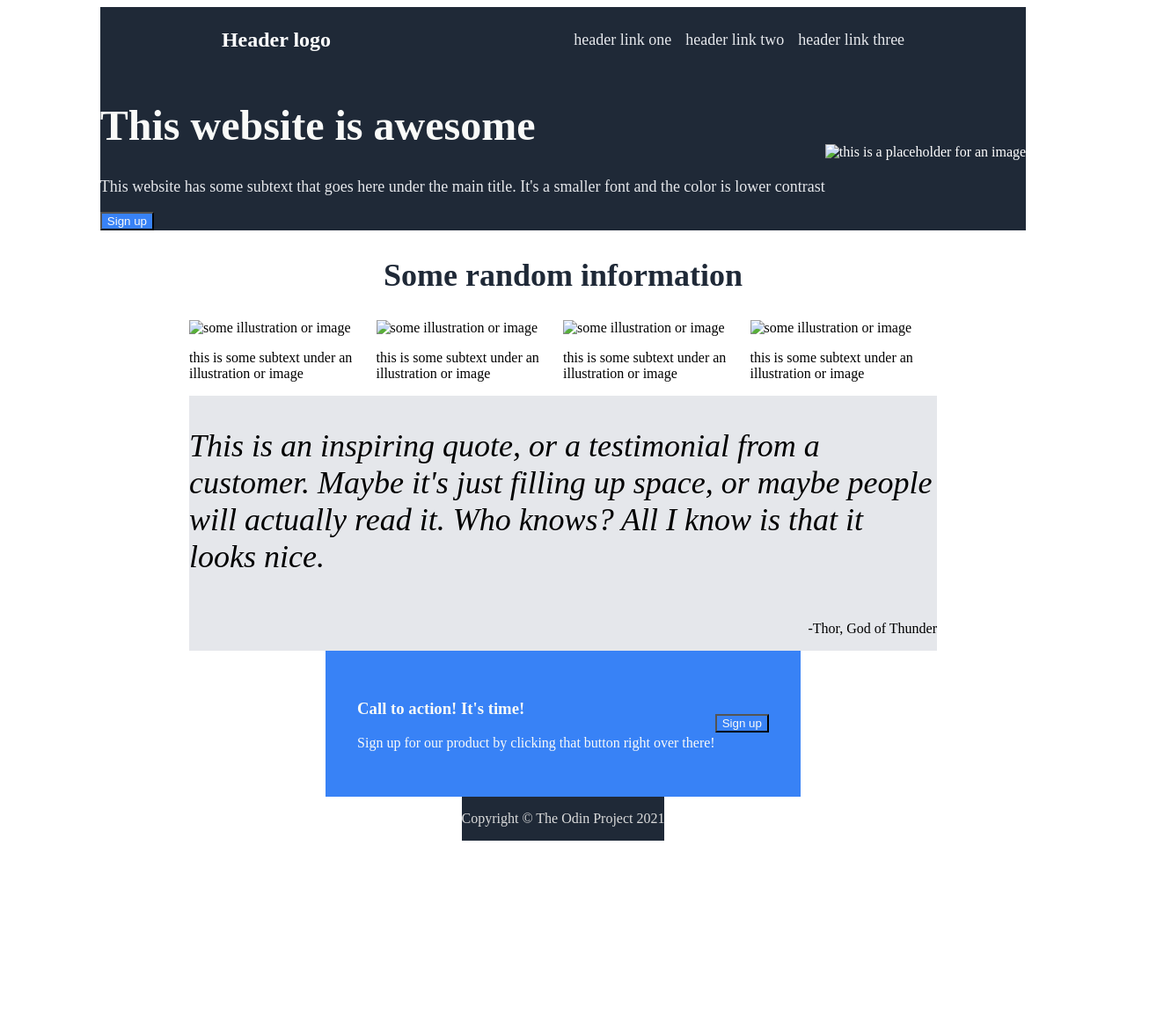
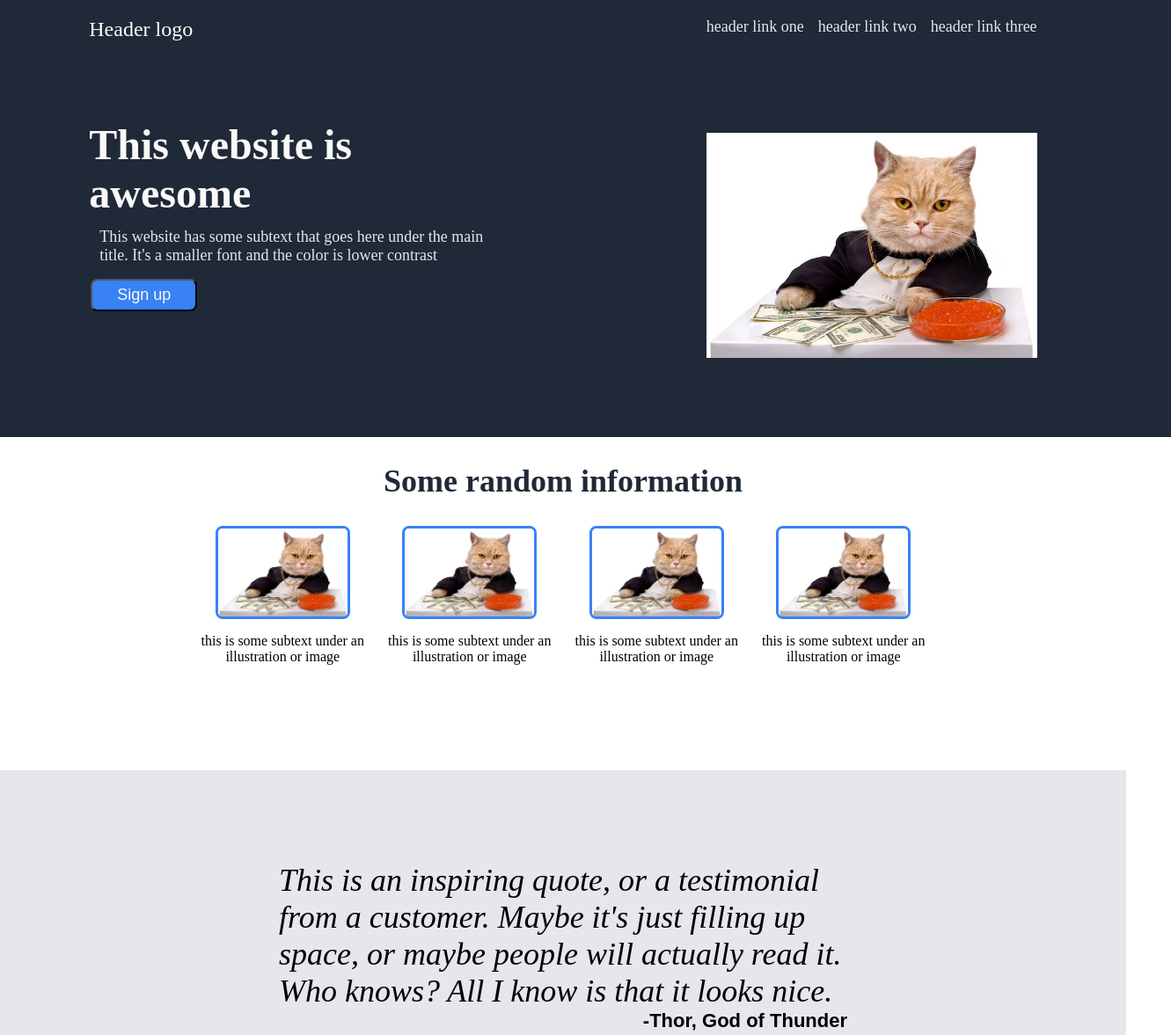
Before and after one commit to mihai-alex/landing-page, a plain HTML site: page index.html in a window 1280 px wide. Shown: the top 1177 px of the page at 88% size, 1331 px wide, since content can reach past the window. Before the commit the page ends 964 px from the top, so only its background shows below. Drawn offline with Linux system fonts and the light colour scheme.

Commit message:
Update CSS style and make minor HTML tweaks

```diff
--- a/index.html
+++ b/index.html
@@ -10,65 +10,66 @@
 </head>
 
 <body>
-    <div class="header">
-        <div class="header-logo-links">
-            <h3>Header logo</h3>
+    <header>
+        <div class="header-logo-content">
+            <span>Header logo</span>
+            <div class="text-and-buttons">
+                <span class="title">This website is awesome</span>
+                <span class="text">This website has some subtext that goes here under the main title. It's a smaller
+                    font and the color
+                    is lower contrast</span>
+                <button type="button">Sign up</button>
+            </div>
+        </div>
+        <div class="header-links-image">
             <div class="links">
                 <a href="#">header link one</a>
                 <a href="#">header link two</a>
                 <a href="#">header link three</a>
             </div>
+            <img src="./img/cat_caviar.jpg" alt="this is a placeholder for an image">
         </div>
-        <div class="header-content">
-            <div class="text-and-buttons">
-                <h1>This website is awesome</h1>
-                <p>This website has some subtext that goes here under the main title. It's a smaller font and the color
-                    is lower contrast</p>
-                <button type="button">Sign up</button>
-            </div>
-            <img src="#" alt="this is a placeholder for an image">
-        </div>
-    </div>
+    </header>
 
     <div class="information-section">
         <h2>Some random information</h2>
         <div class="content">
-            <div class="image-and-subtext-1">
-                <img src="#" alt="some illustration or image">
+            <div class="image-and-subtext">
+                <img src="./img/cat_caviar.jpg" alt="some illustration or image">
                 <p>this is some subtext under an illustration or image</p>
             </div>
-            <div class="image-and-subtext-2">
-                <img src="#" alt="some illustration or image">
+            <div class="image-and-subtext">
+                <img src="./img/cat_caviar.jpg" alt="some illustration or image">
                 <p>this is some subtext under an illustration or image</p>
             </div>
-            <div class="image-and-subtext-3">
-                <img src="#" alt="some illustration or image">
+            <div class="image-and-subtext">
+                <img src="./img/cat_caviar.jpg" alt="some illustration or image">
                 <p>this is some subtext under an illustration or image</p>
             </div>
-            <div class="image-and-subtext-4">
-                <img src="#" alt="some illustration or image">
+            <div class="image-and-subtext">
+                <img src="./img/cat_caviar.jpg" alt="some illustration or image">
                 <p>this is some subtext under an illustration or image</p>
             </div>
         </div>
     </div>
 
     <div class="quote-section">
-        <p class="quote">This is an inspiring quote, or a testimonial from a customer. Maybe it's just filling up
-            space, or maybe people will actually read it. Who knows? All I know is that it looks nice.</p>
-        <p class="author">-Thor, God of Thunder</p>
+        <span class="quote">This is an inspiring quote, or a testimonial from a customer. Maybe it's just filling up
+            space, or maybe people will actually read it. Who knows? All I know is that it looks nice.</span>
+        <span class="author">-Thor, God of Thunder</span>
     </div>
 
     <div class="signup-section">
         <div class="text">
-            <h3>Call to action! It's time!</h3>
-            <p>Sign up for our product by clicking that button right over there!</p>
+            <span class="title">Call to action! It's time!</span>
+            <span class="content">Sign up for our product by clicking that button right over there!</span>
         </div>
         <button type="button">Sign up</button>
     </div>
 
-    <div class="footer">
+    <footer>
         <p>Copyright © The Odin Project 2021</p>
-    </div>
+    </footer>
 </body>
 
 </html>
--- a/style.css
+++ b/style.css
@@ -2,21 +2,73 @@ body {
     display: flex;
     flex-direction: column;
     align-items: center;
+    padding: 0;
+    margin: 0;
 }
 
-.header {
+header {
     color: white;
     background-color: #1F2937;
+    margin: 0;
+    padding-left: 48px;
+    padding-right: 48px;
+    display: flex;
+    justify-content: space-around;
+    align-content: space-between;
+    width: 1285px;
 }
 
-.header h3 {
+header span {
     font-size: 24px;
 }
 
-.header h1 {
+header .title {
     font-size: 48px;
     font-weight: 800;
     color: #F9FAF8;
+}
+
+.header-links-image {
+    display: flex;
+    flex-direction: column;
+    justify-content: space-between;
+    gap: 110px;
+    padding-top: 20px;
+    padding-bottom: 90px;
+}
+
+.header-links-image .links {
+    display: flex;
+    gap: 16px;
+}
+
+.header-logo-content {
+    max-width: 1000px;
+    display: flex;
+    flex-direction: column;
+    gap: 90px;
+    padding-top: 20px;
+    padding-bottom: 90px;
+}
+
+header .text-and-buttons {
+    display: flex;
+    flex-direction: column;
+    justify-content: center;
+    align-items: center;
+    flex-wrap: wrap;
+    width: 494px;
+}
+
+header .text {
+    width: 800px;
+}
+
+.header-logo-content .text {
+    color: #E5E7EB;
+    font-size: 18px;
+    max-width: fit-content;
+    padding: 12px;
 }
 
 a,
@@ -31,32 +83,16 @@ a:hover {
     color: lightskyblue;
 }
 
-.header-logo-links {
-    display: flex;
-    align-items: center;
-    justify-content: space-around;
-}
-
-.header-logo-links .links {
-    display: flex;
-    gap: 16px;
-}
-
-.header-content {
-    display: flex;
-    align-items: center;
-}
-
-.header-content p {
-    color: #E5E7EB;
-    font-size: 18px;
-}
-
 .information-section {
     display: flex;
     flex-direction: column;
     align-items: center;
     justify-content: center;
+    padding-bottom: 104px;
+}
+
+.information-section p {
+    text-align: center;
 }
 
 .information-section h2 {
@@ -65,18 +101,28 @@ a:hover {
     color: #1F2937;
 }
 
+.information-section .image-and-subtext {
+    display: flex;
+    flex-direction: column;
+    align-items: center;
+    justify-content: flex-start;
+    flex-wrap: wrap;
+}
+
 .information-section .content {
     display: flex;
     align-items: center;
+    justify-content: center;
     max-width: 850px;
 }
 
 .quote-section {
     display: flex;
-    max-width: 850px;
+    max-width: 750px;
     flex-direction: column;
     justify-content: center;
     background-color: #E5E7EB;
+    padding: 104px 317px;
 }
 
 .quote-section .quote {
@@ -86,26 +132,86 @@ a:hover {
 }
 
 .quote-section .author {
+    font-family: Arial, Helvetica, sans-serif;
     align-self: flex-end;
-}
-
-.signup-section {
-    display: flex;
-    align-items: center;
-    padding: 36px;
-}
-
-.footer {
-    color: gainsboro;
-    background-color: #1F2937;
-}
-
-button {
-    color: #F9FAF8;
-    background-color: #3882F6;
+    font-size: 22px;
+    font-weight: 800;
 }
 
 .signup-section {
     color: #F9FAF8;
     background-color: #3882F6;
+    display: flex;
+    align-items: center;
+    justify-content: center;
+    padding: 50px 145px;
+    margin: 90px 0px;
+    gap: 185px;
+    border-radius: 8px;
 }
+
+.signup-section .text {
+    display: flex;
+    flex-direction: column;
+    justify-content: center;
+}
+
+.signup-section .title {
+    color: white;
+    font-size: 24px;
+    font-weight: 800;
+}
+
+.signup-section .content {
+    color: #F9FAF8;
+}
+
+button {
+    font-size: 18px;
+    color: #F9FAF8;
+    background-color: #3882F6;
+    padding: 6px 28px;
+    text-align: center;
+    text-decoration: none;
+    display: inline-block;
+    margin: 4px 2px;
+    cursor: pointer;
+    border-radius: 8px;
+    align-self: flex-start;
+}
+
+.signup-section button {
+    border: 2px solid;
+    border-color: white;
+}
+
+button:hover {
+    background: peru;
+    color: white;
+}
+
+header img {
+    width: 376px;
+    height: auto;
+    padding: 0;
+    margin: 0;
+}
+
+.information-section img {
+    height: 100px;
+    width: auto;
+    border-radius: 8px;
+    border: 3px solid;
+    border-color: #3882F6;
+}
+
+footer {
+    font-size: 16px;
+    display: flex;
+    align-items: center;
+    justify-content: center;
+    color: gainsboro;
+    background-color: #1F2937;
+    margin: 0;
+    padding: 24px 575px
+}
```
Also changed, not shown: img/cat_caviar.jpg (added).
